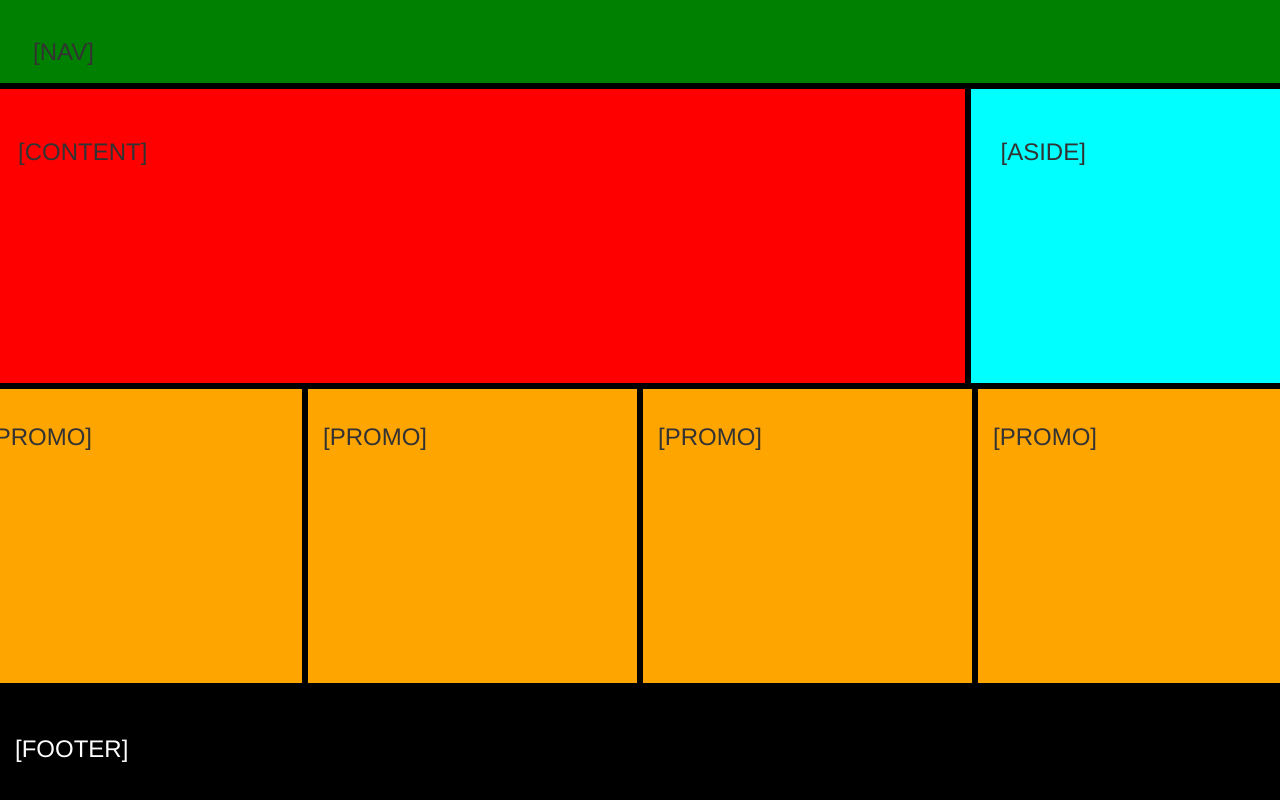
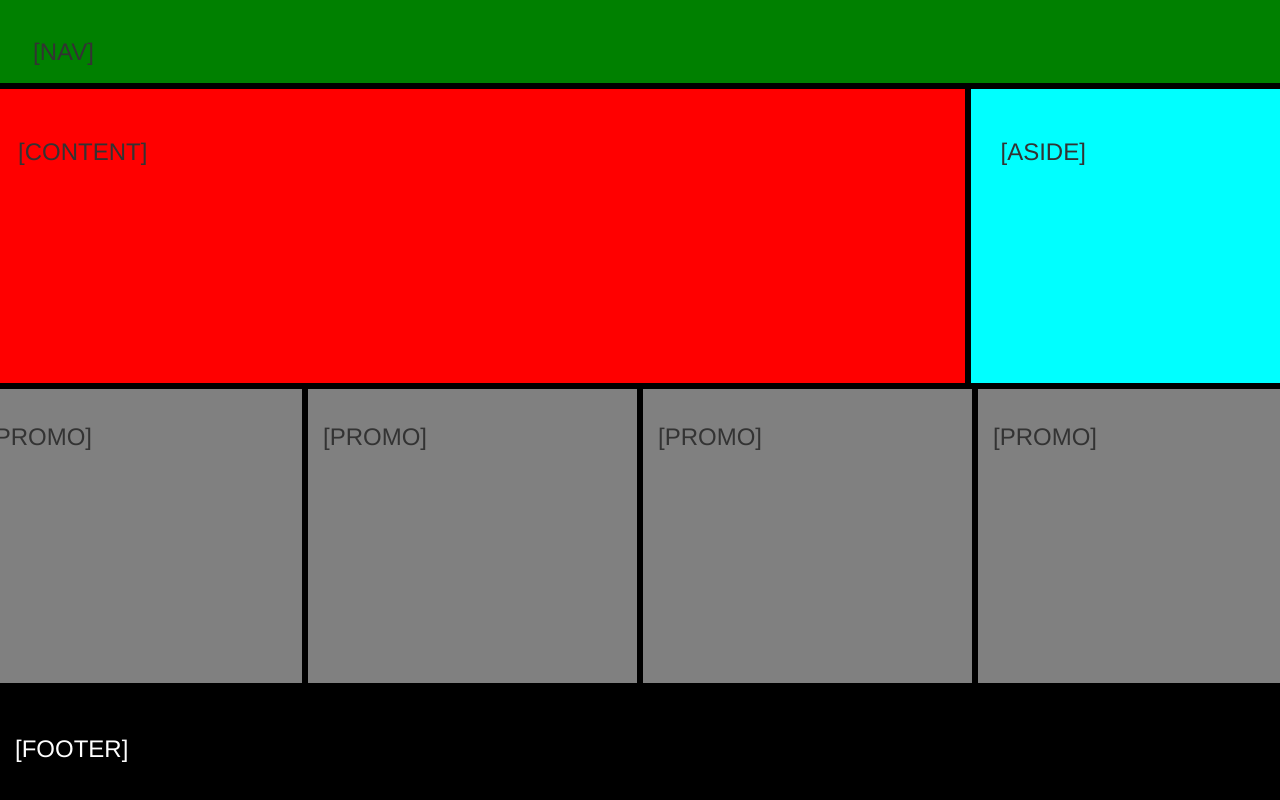
Before and after one commit to taylor-felt/Day-2, a plain HTML site: page index.html in a window 1280 px wide. Shown: the part 306-1106 px from the top of the page. Drawn offline with nearby package versions, Linux system fonts and the light colour scheme.

Commit message:
First commit

```diff
--- a/css/styles.css
+++ b/css/styles.css
@@ -40,3 +40,15 @@ footer{
  height: 100%;
  color: white;
 }
+/*media queries*/
+@media screen and (min-width: 375px) {
+   .promo{
+      background-color: blue;
+   }
+}
+
+@media screen and (min-width: 768px) {
+   .promo{
+      background-color: grey;
+   }
+}
```
